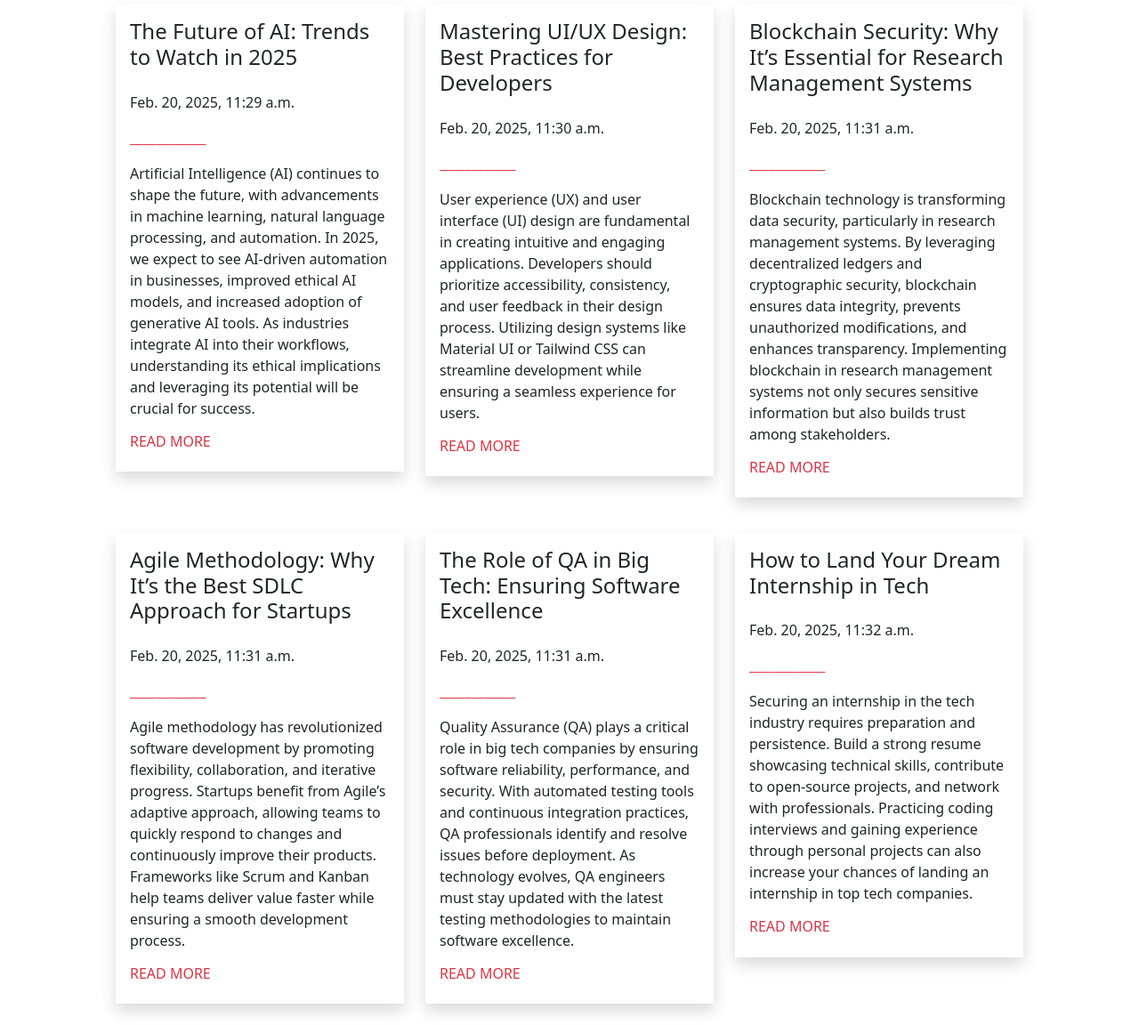
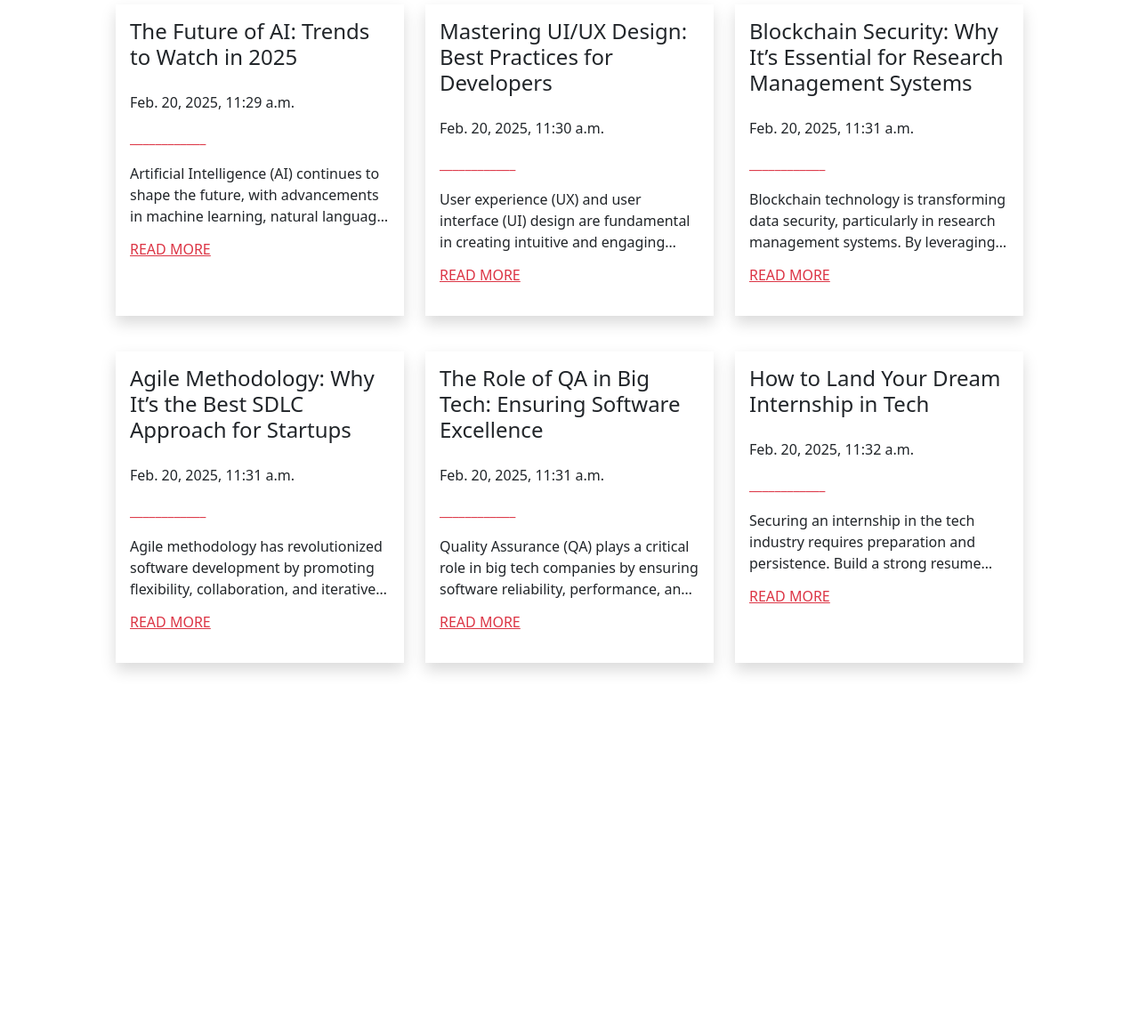
Before and after one commit to chrstndiane/my-first-blog, a Django app: page /new/ in a window 1280 px wide. Shown: the part 764-1916 px from the top of the page at 89% size. After the commit the page ends 1521 px from the top, so only its background shows below. Run offline with Django 5.2, Linux system fonts and the light colour scheme; data comes from the database, SQL or seed files in the repository.

Commit message:
added detail page for new blog page

```diff
--- a/blog/templates/blog/post_list.html
+++ b/blog/templates/blog/post_list.html
@@ -13,6 +13,6 @@
     {% endfor %}
         <div class="container d-flex justify-content-center py-3">
             <a href="https://chrstndiane.pythonanywhere.com/blog/new/"><img src="{% static 'logo.png' %}" class="img-fluid" alt="Banner" width="150"></a>
-            <!-- http://127.0.0.1:8000/blog/new/-->
+            <!-- http://127.0.0.1:8000/blog/new/   \  https://chrstndiane.pythonanywhere.com/blog/new/-->
         </div>
 {% endblock %}
--- a/blog/templates/new/new_blog.html
+++ b/blog/templates/new/new_blog.html
@@ -13,19 +13,24 @@
 
             {% for post in posts %}
                 <div class="col-md-4 mb-4 pt-3">
-                    <article class="post p-3 shadow">
+                    <article class="post p-3 shadow" style="height: 350px; display: flex; flex-direction: column;">
                         <h4>{{ post.title }}</h4>
                         <div class="py-3">
                             <time class="date">
-                            {{ post.published_date }}
+                                {{ post.published_date }}
                             </time>
                         </div>
                         <p class="text-danger text-decoration-none">____________</p>
-                        <p>{{ post.text|linebreaksbr }}</p>
-                        <h6><a href="{% url 'post_detail' pk=post.pk %}" class="text-danger text-decoration-none">READ MORE</a></h6>
+                        <p style="overflow: hidden; text-overflow: ellipsis; display: -webkit-box; -webkit-line-clamp: 3; -webkit-box-orient: vertical; margin: 0;">
+                            {{ post.text|linebreaksbr }}
+                        </p>
+                        <h6 class="pt-3">
+                            <a href="{% url 'new_detail' pk=post.pk %}" class="text-danger">READ MORE</a>
+                        </h6>
                     </article>
                 </div>
             {% endfor %}
         </div>
     </main>
+
 {% endblock %}
--- a/blog/urls.py
+++ b/blog/urls.py
@@ -4,5 +4,6 @@ from . import views
 urlpatterns = [
     path('', views.post_list, name='post_list'),
     path('post/<int:pk>/', views.post_detail, name='post_detail'),
+    path('detail/<int:pk>/', views.new_detail, name='new_detail'),
     path('new/', views.new_blog, name='new_blog')
 ]
--- a/blog/views.py
+++ b/blog/views.py
@@ -14,3 +14,7 @@ def post_detail(request, pk):
 def new_blog(request):
     posts = Post.objects.filter(published_date__lte=timezone.now()).order_by('published_date')
     return render(request, 'new/new_blog.html', {'posts': posts})
+
+def new_detail(request, pk):
+    post = get_object_or_404(Post, pk=pk)
+    return render(request, 'new/new_detail.html', {'post': post})
```
Also changed, not shown: blog/templates/new/new_detail.html (added, +15 -0 lines), blog/static/banner.png (deleted), blog/static/banner2.png (deleted), blog/static/banner3.png (deleted).
